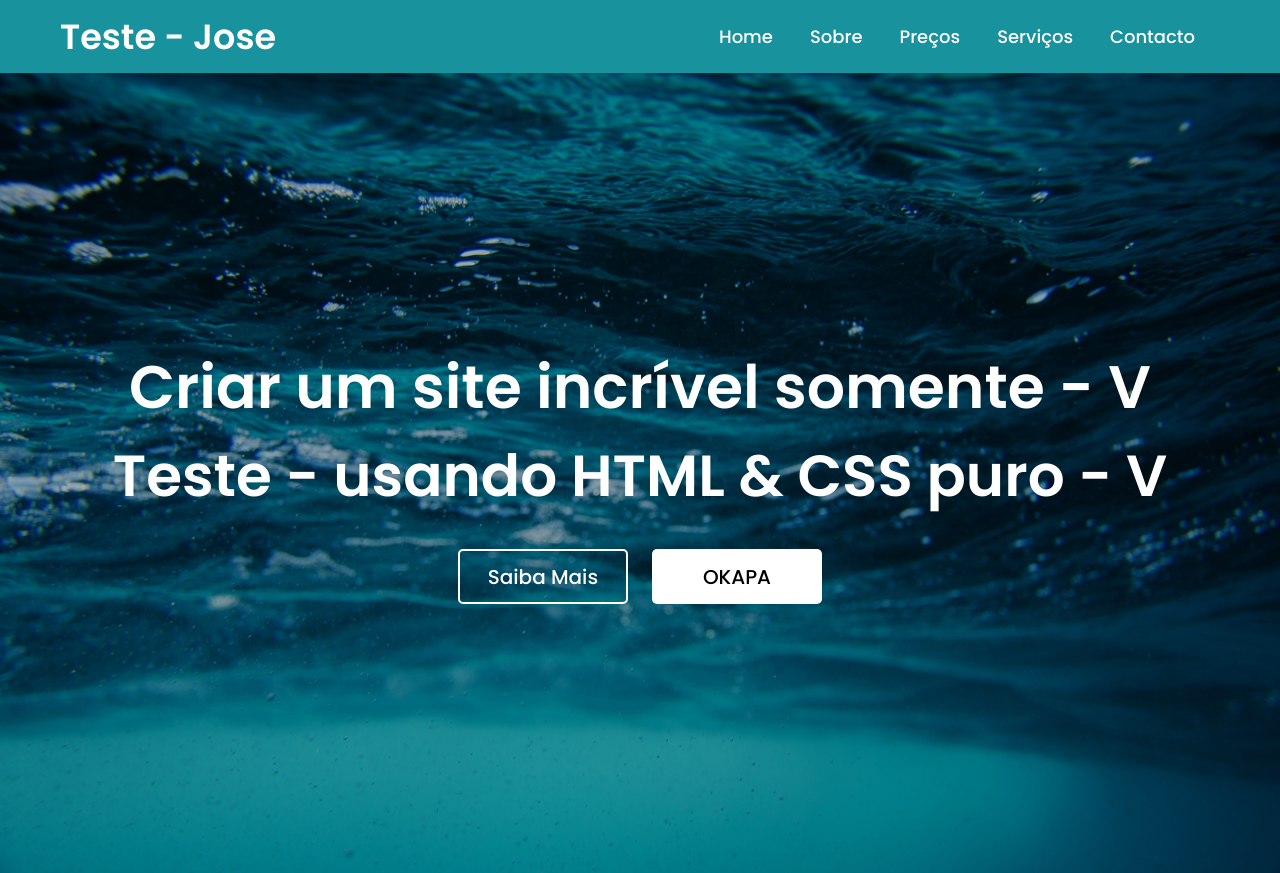
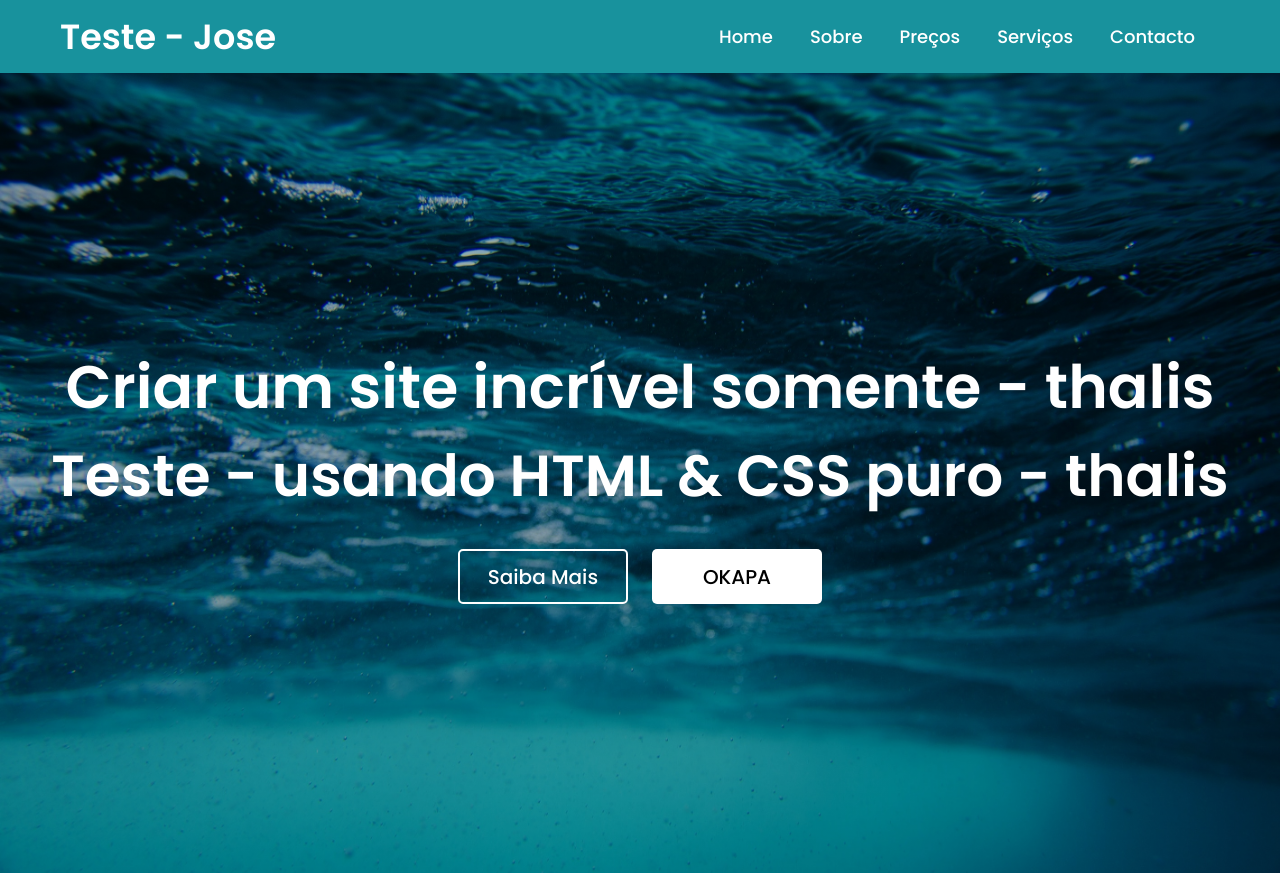
Before and after one commit to alexeiev/docker-sites, a plain HTML site: page site/index.html in a window 1280 px wide. Drawn offline with Linux system fonts and the light colour scheme.

Commit message:
Update file compose

```diff
--- a/site/index.html
+++ b/site/index.html
@@ -25,8 +25,8 @@
     </nav>
     <section class="banner">
         <div class="texto">
-           <h1 class="titulo">Criar um site incrível somente - V</h1>
-           <h2 class="sub_titulo">Teste - usando HTML & CSS puro - V</h2>
+           <h1 class="titulo">Criar um site incrível somente - thalis </h1>
+           <h2 class="sub_titulo">Teste - usando HTML & CSS puro - thalis </h2>
            <div class="botoes">
                <button class="n-overlay">Saiba Mais</button>
                <button class="overlay">OKAPA</button>
```
Also changed, not shown: 1 other file.
